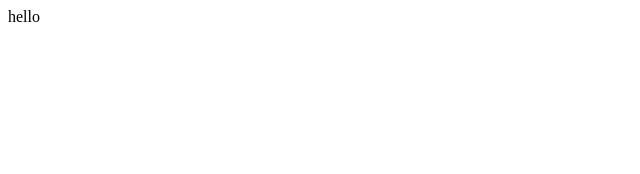
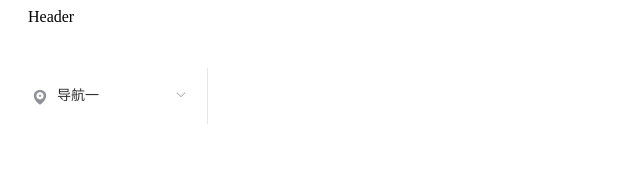
Before and after one commit to firo0423/vue-login, a Vue app: page /#/Home in a window 1280 px wide. Shown: the top 174 px of the page, without its empty margins (0-640 px from the left). Built offline with nearby package versions, Linux system fonts and the light colour scheme.

Commit message:
导航栏嵌套路由完成

```diff
--- a/src/router/index.js
+++ b/src/router/index.js
@@ -3,11 +3,15 @@ import VueRouter from "vue-router";
 import Login from "../views/Login";
 import Register from "../views/Register";
 import Home from "../views/Home";
+import Test1 from "../views/Test1";
+import Test2 from "../views/Test2";
 // 安装路由
 Vue.use(VueRouter);
 
 // 配置路由/定义路由
+
 const routes = [
+  // 登录页面
   {
     // 路径
     path: "/",
@@ -15,16 +19,32 @@ const routes = [
     // 需要跳转的组件
     component: Login,
   },
+  // 注册页面
   {
     path: "/Register",
     name: "Register",
     component: Register,
   },
+  // Home 主页面
   {
     path: "/Home",
     name: "Home",
     component: Home,
+    children: [
+      {
+        path: "test1",
+        name: "Test1",
+        component: Test1,
+      },
+      {
+        path: "test2",
+        name: "Test2",
+        component: Test2,
+      },
+    ],
   },
+
+
 ];
 // 创建实例
 const router = new VueRouter({
--- a/src/views/Home.vue
+++ b/src/views/Home.vue
@@ -1,13 +1,40 @@
 <template>
-  <div>hello</div>
+  <el-container>
+    <el-header>Header</el-header>
+    <el-container>
+      <el-aside width="200px">
+          <!-- 触发动作看好了 @select -->
+          <!-- 在这写一个router直接可以去路由器对相应路径跳转 -->
+        <el-menu router>
+          <el-submenu index="1">
+            <template slot="title"
+              ><i class="el-icon-location"></i>导航一</template
+            >
+            <el-menu-item-group>
+                <!-- 跟普通的嵌套路由不太一样 -->
+              <el-menu-item index="/Home/test1">选项1</el-menu-item>
+              <el-menu-item index="/Home/test2">选项2</el-menu-item>
+            </el-menu-item-group>
+          </el-submenu>
+        </el-menu>
+      </el-aside>
+
+      <el-main>
+        <router-view/>
+      </el-main>
+    </el-container>
+  </el-container>
 </template>
 
 <script>
 export default {
-
-}
+  methods: {
+    menuClick(index) {
+      this.$router.push(index);
+    },
+  },
+};
 </script>
 
 <style>
-
 </style>
--- /dev/null
+++ b/src/views/Test1.vue
@@ -0,0 +1,13 @@
+<template>
+  <div>111111111111111111111</div>
+</template>
+
+<script>
+export default {
+
+}
+</script>
+
+<style>
+
+</style>
--- /dev/null
+++ b/src/views/Test2.vue
@@ -0,0 +1,13 @@
+<template>
+  <div>2222222222222222222222</div>
+</template>
+
+<script>
+export default {
+
+}
+</script>
+
+<style>
+
+</style>
```
